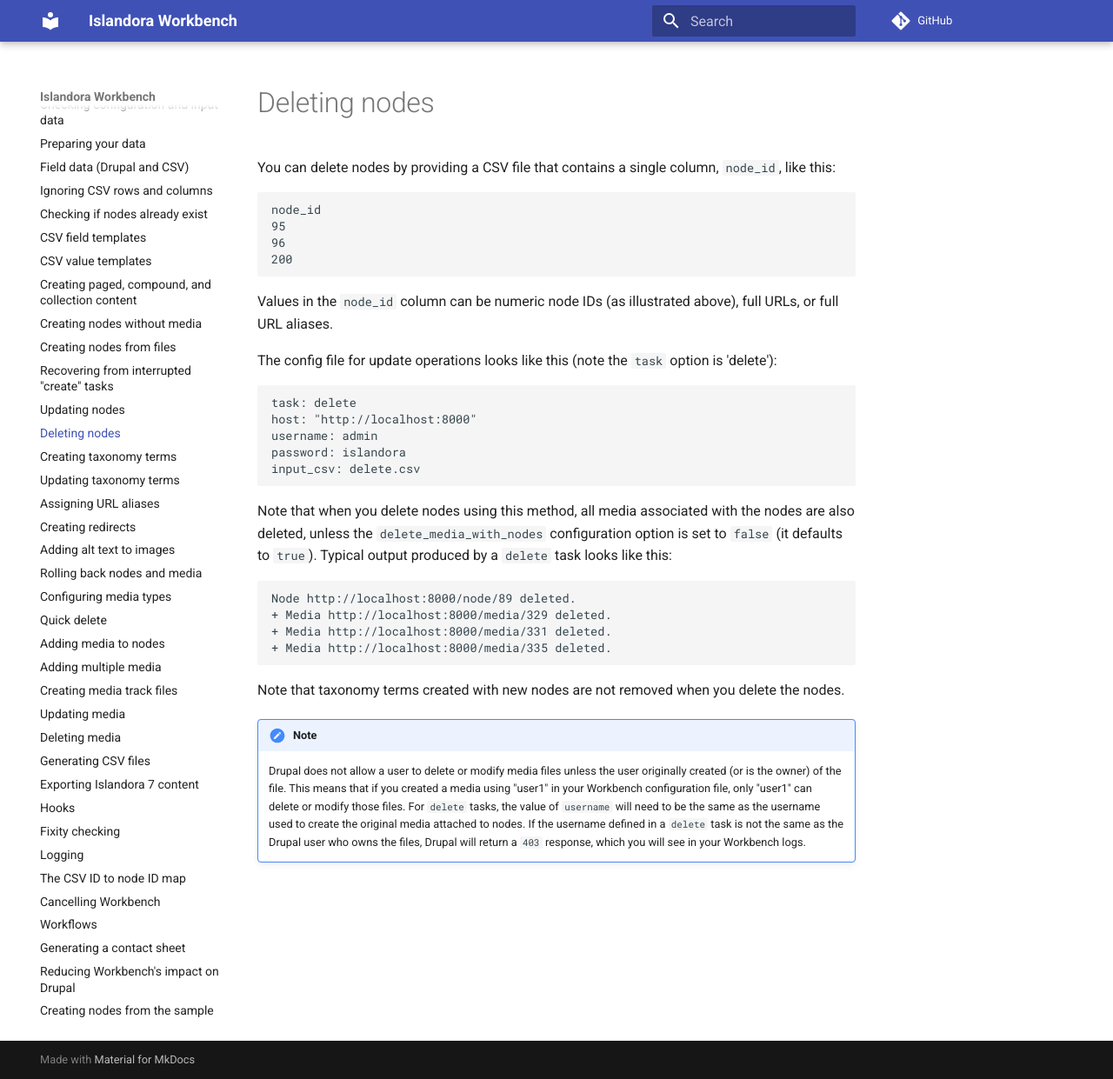
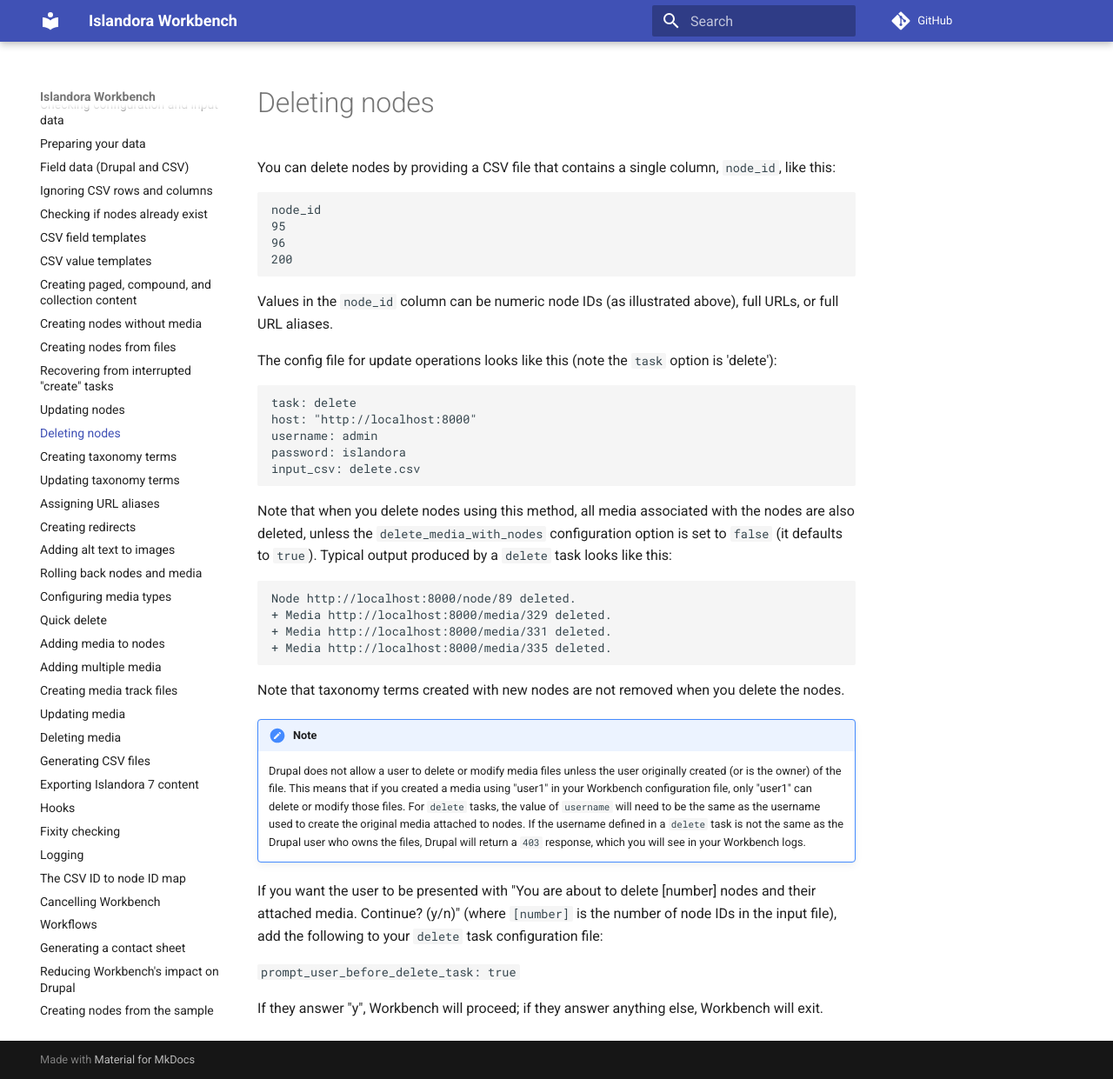
Before and after one commit to mjordan/islandora_workbench_docs, an MkDocs documentation site: the page built from docs/deleting_nodes.md, in a window 1280 px wide and 1241 px high. Shown: the whole window at 87% size. Built offline with MkDocs 1.6.1 and Material for MkDocs 9.7.7, drawn with Linux system fonts in a browser that asks for light colours; comment, search, counter and statistics services are not loaded.

Commit message:
Updates stemming from #902.

```diff
--- a/docs/deleting_nodes.md
+++ b/docs/deleting_nodes.md
@@ -30,3 +30,9 @@
 
 !!! note
     Drupal does not allow a user to delete or modify media files unless the user originally created (or is the owner) of the file. This means that if you created a media using "user1" in your Workbench configuration file, only "user1" can delete or modify those files. For `delete` tasks, the value of `username` will need to be the same as the username used to create the original media attached to nodes. If the username defined in a `delete` task is not the same as the Drupal user who owns the files, Drupal will return a `403` response, which you will see in your Workbench logs.
+
+If you want the user to be presented with "You are about to delete [number] nodes and their attached media. Continue? (y/n)" (where `[number]` is the number of node IDs in the input file), add the following to your `delete` task configuration file:
+
+`prompt_user_before_delete_task: true`
+
+If they answer "y", Workbench will proceed; if they answer anything else, Workbench will exit.
```
Also changed, not shown: docs/changelog.md (+2 -0 lines), docs/configuration.md (+2 -2 lines).
